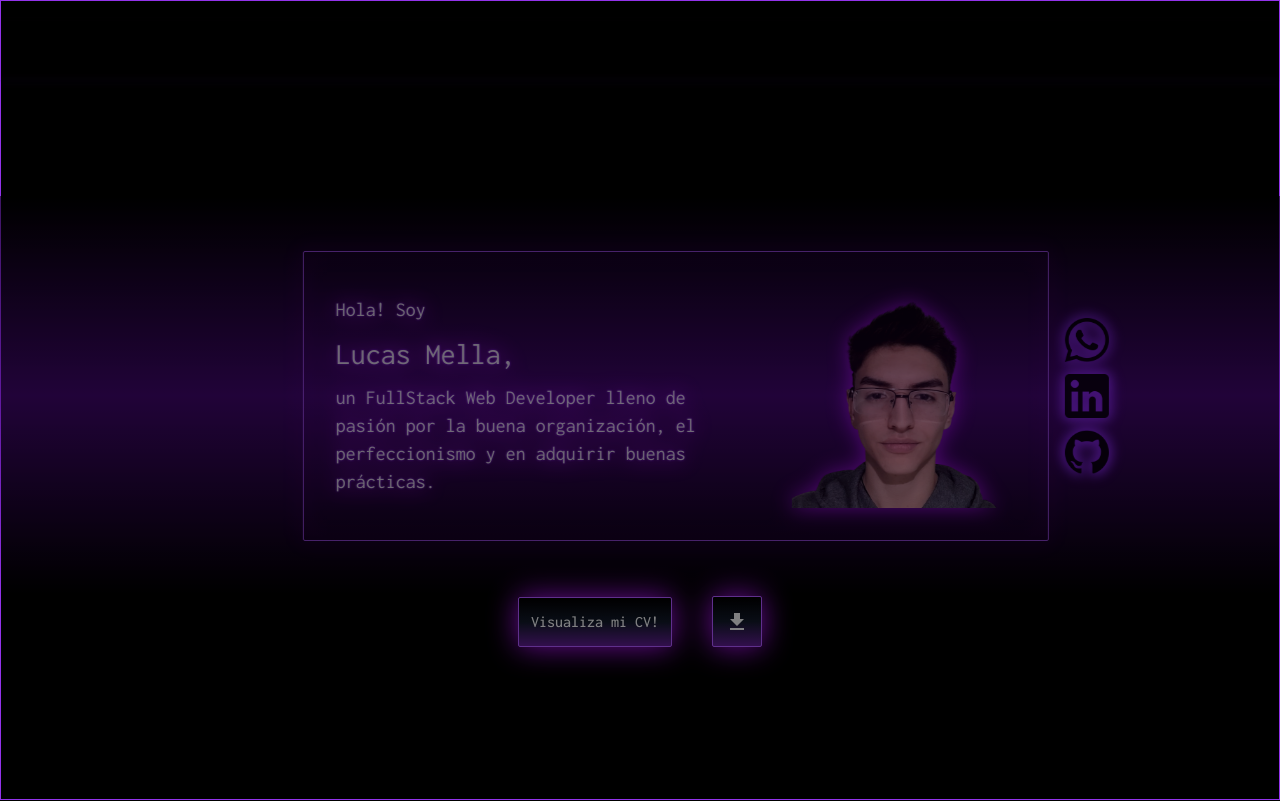
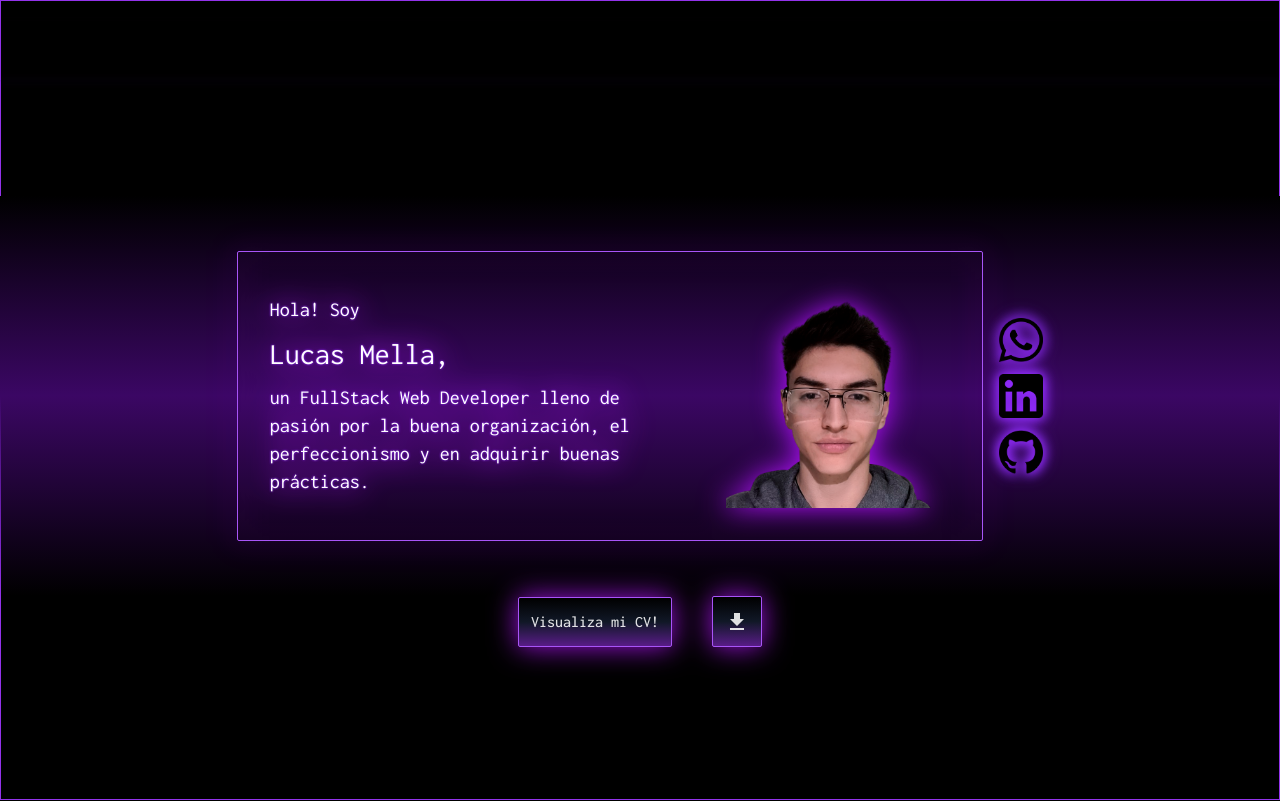
Before and after one commit to LMellaVillanueva/Portafolio, a React (Vite) app: page / in a window 1280 px wide. Shown: the top 801 px of the page. Built offline with nearby package versions, Linux system fonts and the light colour scheme; a web font is replaced by a local one.

Commit message:
landing eliminada

```diff
--- a/src/App.jsx
+++ b/src/App.jsx
@@ -9,14 +9,7 @@ import Footer from './components/footer/Footer';
 import BurguerMenu from './components/burguerMenu/BurguerMenu';
 
 function App() {
-  const [time, setTime] = useState(false);
   const [show, setShow] = useState(false);
-
-  useEffect(() => {
-    setTimeout(() => {
-      setTime(true);
-    }, 4500);
-  }, []);
 
   useEffect(() => {
     const handleScroll = () => {
@@ -51,31 +44,25 @@ function App() {
   return (
     <>
       <div className='flex flex-col items-center min-h-screen w-screen overflow-y-auto overflow-x-hidden'>
-        {time && (
           <>
             <nav id='navBar' className={`relative -mb-10 z-20 top-5 w-full text-white flex justify-center font-sans text-xl shadow`}>
               <div className='flex space-x-10 p-4'>
-                <a href="#landing" onClick={(event) => handleNavigation(event, 'landing')} className={` ${time ? 'inicio' : ''}`}>Inicio</a>
-                <a href="#proyectos" onClick={(event) => handleNavigation(event, 'proyectos')} className={` ${time ? 'proyectos' : ''}`}>Proyectos</a>
-                <a href="#aboutMe" onClick={(event) => handleNavigation(event, 'aboutMe')} className={` ${time ? 'about' : ''}`}>Sobre Mí</a>
-                <a href="#technologies" onClick={(event) => handleNavigation(event, 'technologies')} className={` ${time ? 'tech' : ''}`}>Tecnologías</a>
-                <a href="#contacto" onClick={(event) => handleNavigation(event, 'contacto')} className={` ${time ? 'contact' : ''}`}>Contacto</a>
+                <a href="#landing" onClick={(event) => handleNavigation(event, 'landing')} className='inicio'>Inicio</a>
+                <a href="#proyectos" onClick={(event) => handleNavigation(event, 'proyectos')} className='proyectos'>Proyectos</a>
+                <a href="#aboutMe" onClick={(event) => handleNavigation(event, 'aboutMe')} className='about'>Sobre Mí</a>
+                <a href="#technologies" onClick={(event) => handleNavigation(event, 'technologies')} className='tech'>Tecnologías</a>
+                <a href="#contacto" onClick={(event) => handleNavigation(event, 'contacto')} className='contact'>Contacto</a>
               </div>
             </nav>
             <div id='burguerMenu'>
               <BurguerMenu handleNavigation={handleNavigation} />
             </div>
           </>
-        )}
         <Landing />
-        {time && (
-          <>
             <TimeLine />
             <AboutMe />
             <Technologies />
             <Footer />
-          </>
-        )}
         <div className={`upButton ${show ? 'show' : 'hide'}`}>
           <i onClick={scrollUp}><ExpandLessIcon /></i>
         </div>
--- a/src/components/landing/Landing.jsx
+++ b/src/components/landing/Landing.jsx
@@ -1,50 +1,14 @@
-import { useState } from 'react';
-import styles from './landing.module.css';
-import { useEffect } from 'react';
 import Header from '../header/Header';
 
 export const Landing = () => {
-    const [fadeIn, setFadeIn] = useState(false);
-    const [fadeOut, setFadeOut] = useState(false);
-    const [bg, setBg] = useState(false);
-
-    useEffect(() => {
-        setTimeout(() => {
-            setFadeIn(true)
-        }, 1000);
-
-        setFadeIn(false)
-
-        if (!fadeIn) {
-            setTimeout(() => {
-                setFadeOut(true)
-            }, 3500);
-        }
-
-        setFadeOut(false)
-    }, [])
-
-    useEffect(() => {
-        setTimeout(() => {
-            setBg(true)
-        }, 4500);
-    }, [])
 
     return (
-        <>
-            <div id='landing' className='relative h-screen w-full flex items-center justify-center'>
-                {!bg ? (
-                    <div className='absolute inset-0 bg-black'></div>
-                ) : (
-                    <div className={`absolute inset-0 z-10 ${bg ? styles.bg : ''}`}><Header />
-                    </div>
-                )}
-                <div className={`relative inset-0 ${styles.container}`}>
-                    <h1 className={`${styles.text} ${fadeIn ? styles.fadeIn : ''} ${fadeOut ? styles.fadeOut : ''} text-4xl text-center text-white p-4 font-sans`}>¡Te doy la bienvenida!</h1>
+        <div id="landing" className="relative h-screen w-full flex items-center justify-center">
+                <div className={`absolute inset-0 z-10`}>
+                    <Header />
                 </div>
-            </div>
-        </>
-    )
-}
+        </div>
+    );
+};
 
 export default Landing;
```
